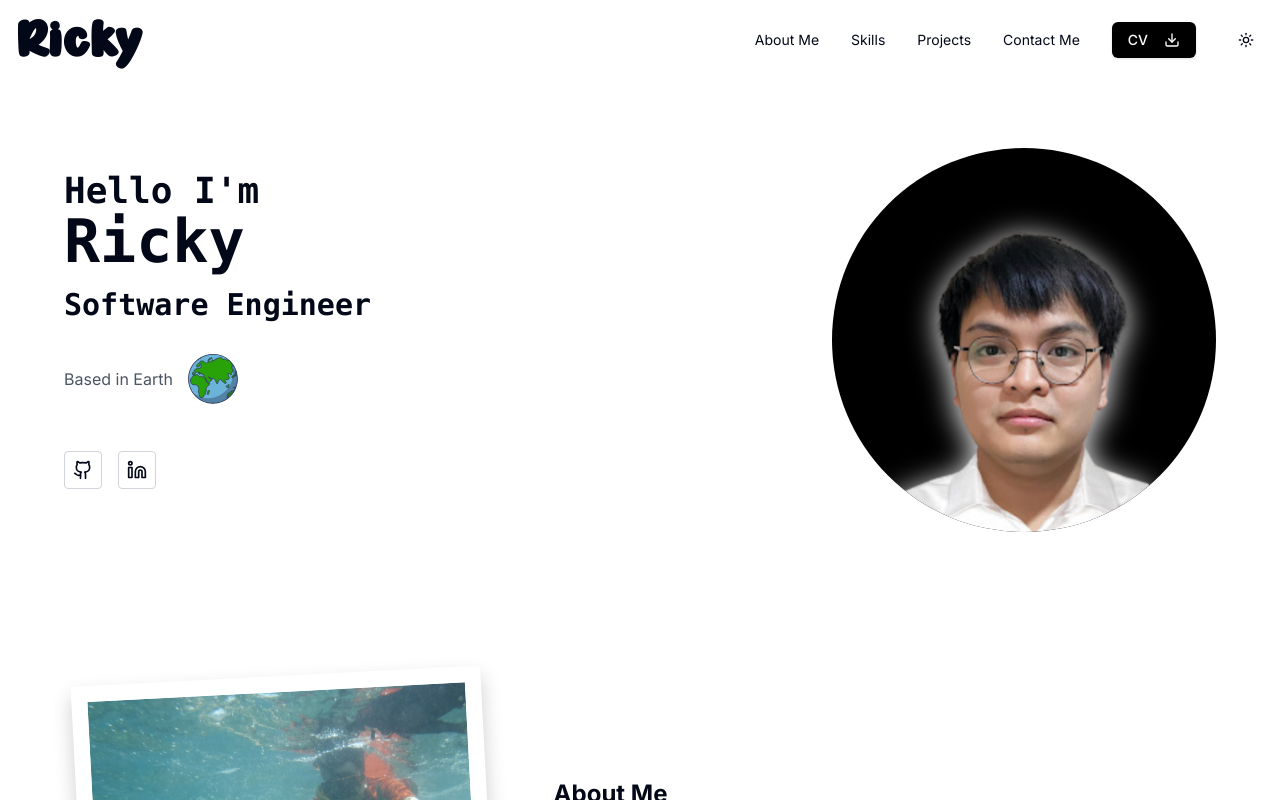
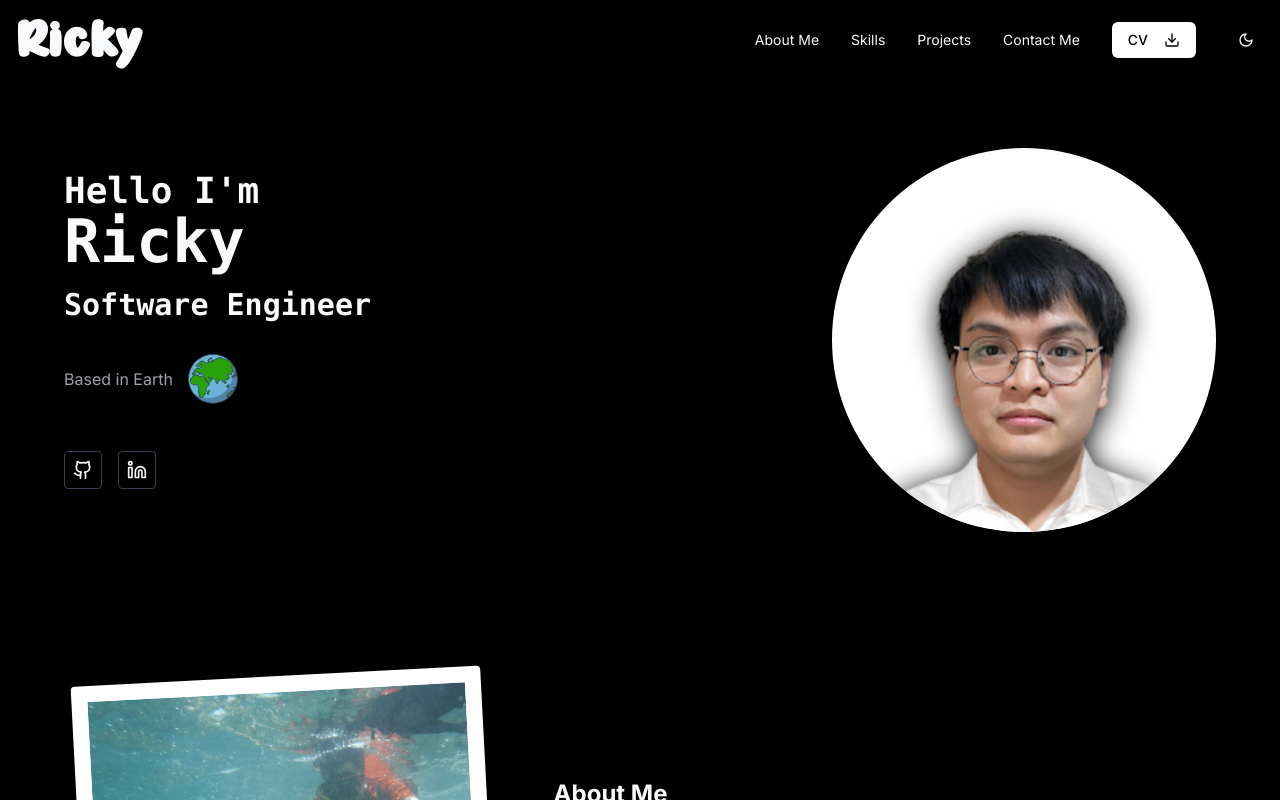
Before and after one commit to georgiusricky/georgiusricky.github.io, a Next.js app: page / in a window 1280 px wide. Shown: the top 800 px of the page. Built offline with nearby package versions, Linux system fonts and the light colour scheme.

Commit message:
fix: fix blink theme when dark applied , Prevent rendering anything until the theme is applied

```diff
--- a/components/ThemeProvider.tsx
+++ b/components/ThemeProvider.tsx
@@ -12,14 +12,14 @@ export function ThemeProvider({ children, ...props }: ThemeProviderProps) {
   }, [])
 
   if (!mounted) {
-    return <>{children}</>
+    return null
   }
 
   return (
     <NextThemesProvider
       {...props}
       attribute="class"
-      defaultTheme="light"
+      defaultTheme="dark"
       enableSystem={false}
       disableTransitionOnChange
     >
```
